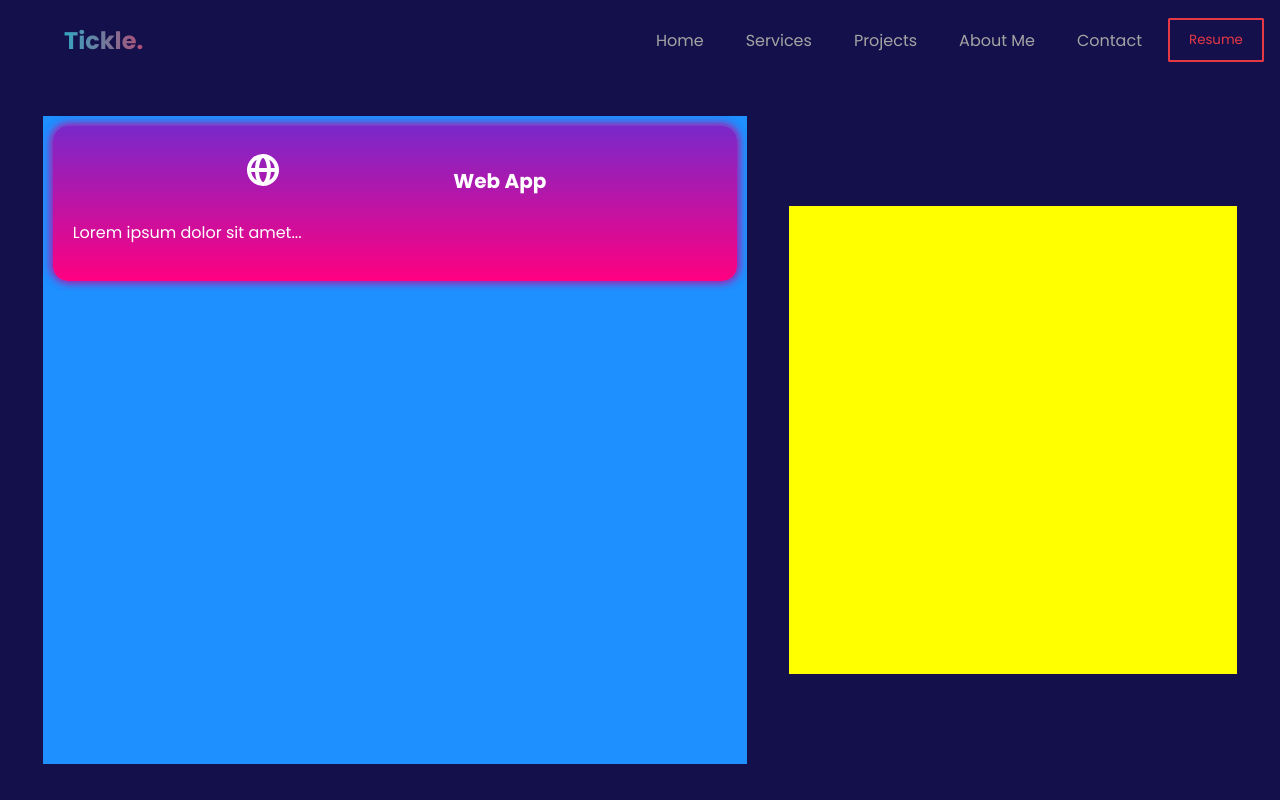
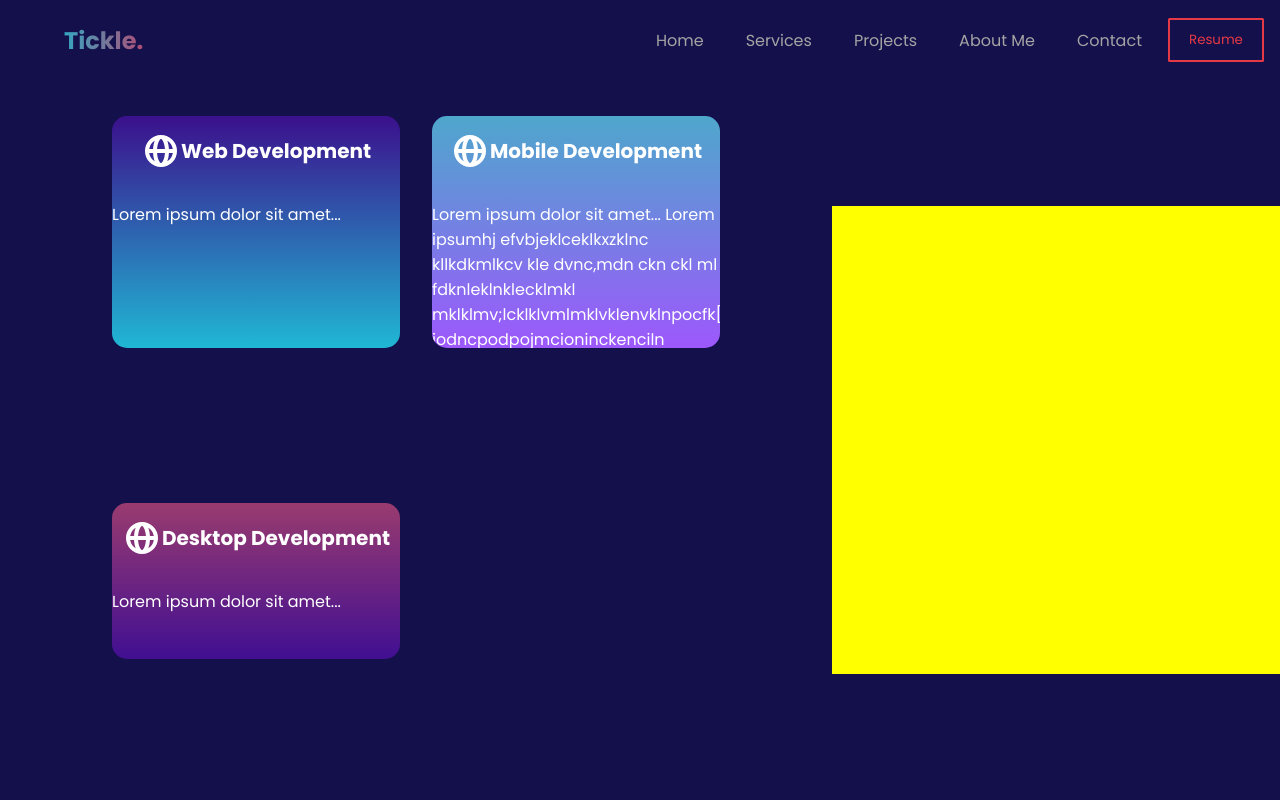
Before and after one commit to ellie-ctrl35/portfolio, a React (Create React App) app: page /services in a window 1280 px wide. Built offline with nearby package versions, Linux system fonts and the light colour scheme.

Commit message:
github calender component

```diff
--- a/src/components/NeonCard.css
+++ b/src/components/NeonCard.css
@@ -1,20 +1,20 @@
 .neon-card {
-    padding: 20px;
     border-radius: 15px;
     color: white;
     position: relative;
     overflow: hidden;
-    margin: 10px;
+    height: 60%;
+    width: 90%;
+    gap: 0;
   }
 
   .neon-card-icon {
     font-size: 40px; /* Adjust size as needed */
-    margin-bottom: 10px;
   }
 
   .neon-card-title {
     font-size: 1.25rem; /* Adjust size as needed */
-    margin-bottom: 8px;
+    text-align: center;
   }
 
   .neon-card-description {
@@ -23,6 +23,6 @@
 .header-txt{
     display: flex;
     flex-direction: row;
-    justify-content: space-evenly;
+    justify-content: center;
     align-items: center;
 }
--- a/src/components/NeonCard.jsx
+++ b/src/components/NeonCard.jsx
@@ -1,10 +1,9 @@
 import React from 'react';
 import './NeonCard.css'; // Make sure to create a NeonCard.css file for styles
 
-const NeonCard = ({ Icon, title, description, gradientColors, shadowColors }) => {
+const NeonCard = ({ Icon, title, description, gradientColors }) => {
   const backgroundStyle = {
     background: `linear-gradient(${gradientColors.join(', ')})`,
-    boxShadow: shadowColors.map(color => `0 0 10px ${color}`).join(', '),
   };
 
   return (
--- a/src/pages/ExperienceSection.jsx
+++ b/src/pages/ExperienceSection.jsx
@@ -9,11 +9,25 @@ const ExperienceSection = () => {
      <div className='skill-container'>
      <NeonCard
         Icon={HiGlobeAlt} // Replace with your chosen icon component
-        title="Web App"
+        title="Web Development"
         description="Lorem ipsum dolor sit amet..."
-        gradientColors={['#7928CA', '#FF0080']} // Your gradient colors
-        shadowColors={['#7928CA', '#FF0080']} // Your shadow colors
+        gradientColors={['#3b108c', '#20b7d4']} // Your gradient colors
       />
+      <NeonCard
+        Icon={HiGlobeAlt} // Replace with your chosen icon component
+        title="Mobile Development"
+        description="Lorem ipsum dolor sit amet... Lorem ipsumhj efvbjeklceklkxzklnc kllkdkmlkcv kle dvnc,mdn ckn ckl
+        ml fdknleklnklecklmkl mklklmv;lcklklvmlmklvklenvklnpocfk[pwmckocochibuihreoihponvkjbkjabiucniocniubiucijb
+          jodncpodpojmcioninckenciln"
+        gradientColors={['#4ea7cc', '#9d58fc']} // Your gradient colors// Your shadow colors
+      />
+      <NeonCard
+        Icon={HiGlobeAlt} // Replace with your chosen icon component
+        title="Desktop Development"
+        description="Lorem ipsum dolor sit amet..."
+        gradientColors={['#993b6f', '#410f92']} // Your gradient colors
+      />
+
      </div>
      <div className="skill-text">
 
--- a/src/pages/Services.css
+++ b/src/pages/Services.css
@@ -9,9 +9,16 @@
     font-family: 'Poppins';
 }
 .skill-container{
- background: dodgerblue;
  height: 90%;
- width: 55%;
+ width: 50%;
+ display: grid;
+  grid-template-columns: repeat(2, 1fr); /* Two cards in a row */
+  gap: 0px; /* Space between cards */
+  justify-items: center; /* Center cards horizontally */
+  align-items: start; /* Align cards to the start vertically */
+   /* Padding around the grid */
+  max-width: 1200px; /* Max width of the grid */
+  margin: 0 auto; /* Center the grid horizontally */
 }
 .skill-text{
  background: yellow;
```
Also changed, not shown: src/components/GitHubCalender.jsx (added, +9 -0 lines).
